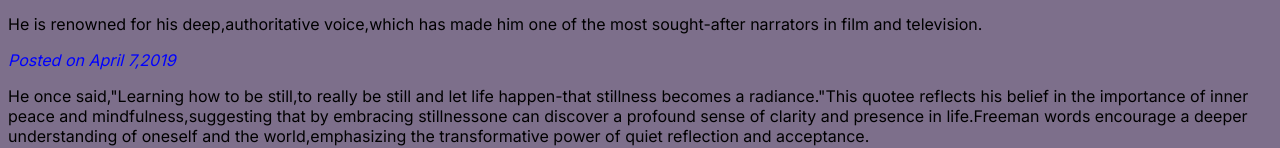
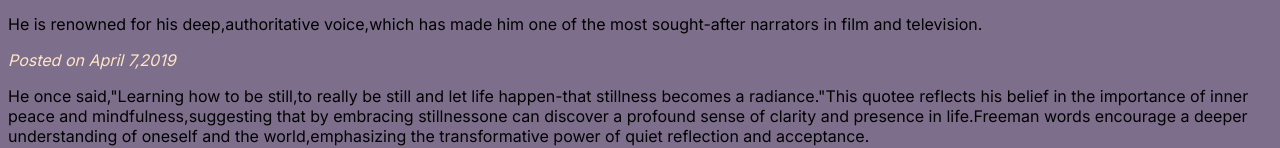
Before and after one commit to olivia-murimi/tribute-project, a plain HTML site: page index.html in a window 1280 px wide. Shown: the part 326-474 px from the top of the page. Drawn offline with Linux system fonts and the light colour scheme.

Commit message:
adding posted

```diff
--- a/style.css
+++ b/style.css
@@ -35,6 +35,6 @@ a:hover{
 }
 .posted{
     font-size:1rem;
-    color:blue;
+    color:bisque;
     font-style: italic;
 }
```
